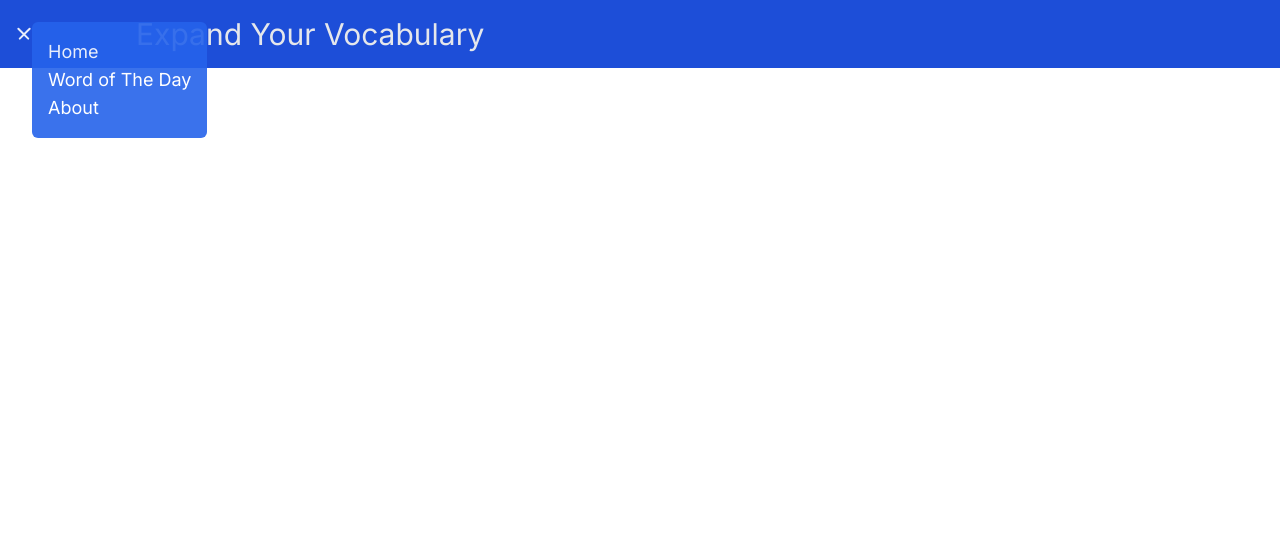
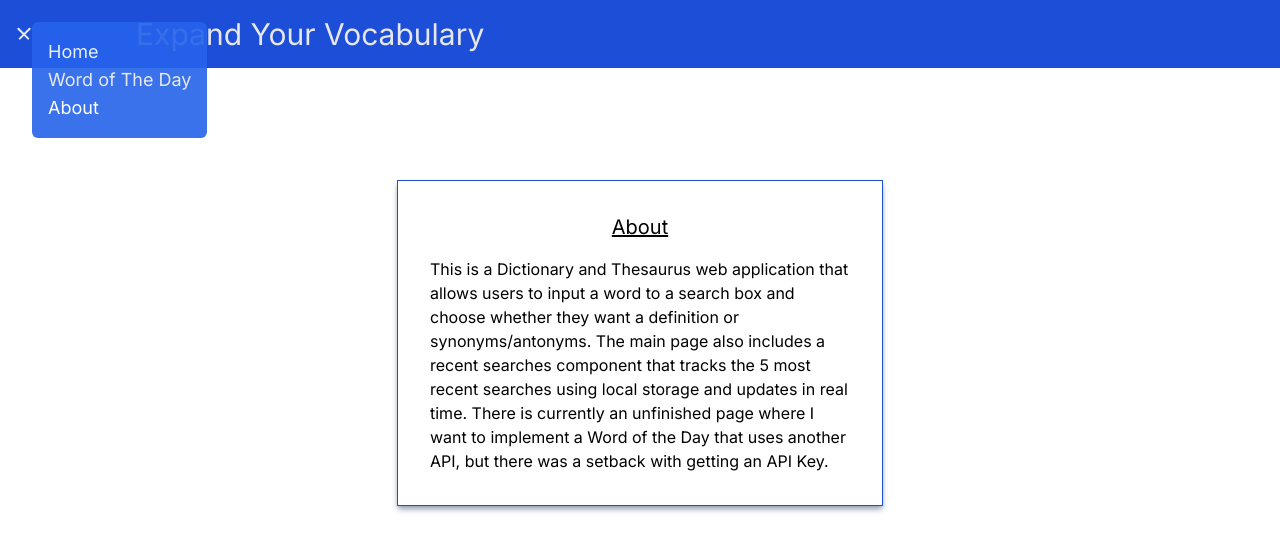
Before and after one commit to Mtec-DrewIvey/React-Dictionary, a Next.js app: page /about in a window 1280 px wide. Both pictures are taken after a click on the element 28 px from the left and 34 px from the top of the page. Shown: the top 552 px of the page. Built offline with nearby package versions, Linux system fonts and the light colour scheme.

Commit message:
updated About page. Fixed Local Storage implementation. Attempts at using .env.local file to store API keys for a little extra security

```diff
--- a/app/about/page.tsx
+++ b/app/about/page.tsx
@@ -4,6 +4,25 @@ export default function About() {
 	return (
 		<>
 			<Header />
+			<div className="flex flex-col items-center justify-center">
+				<div className="border border-solid border-blue-700 shadow-md shadow-slate-400 mt-28 max-w-[486px] p-8">
+					<div className="text-center">
+						<h2 className="text-xl text-bold underline mb-4">About</h2>
+					</div>
+					<div>
+						<p className="text-med ">
+							This is a Dictionary and Thesaurus web application that allows
+							users to input a word to a search box and choose whether they want
+							a definition or synonyms/antonyms. The main page also includes a
+							recent searches component that tracks the 5 most recent searches
+							using local storage and updates in real time. There is currently
+							an unfinished page where I want to implement a Word of the Day
+							that uses another API, but there was a setback with getting an API
+							Key.
+						</p>
+					</div>
+				</div>
+			</div>
 		</>
 	);
 }
--- a/app/components/Navigation.tsx
+++ b/app/components/Navigation.tsx
@@ -14,23 +14,23 @@ export default function Navigation() {
 			<ul
 				className={`${
 					hamburgerOpen
-						? "opacity-90 translate-x-4  lg:translate-y-6 md:translate-y-4  xs:translate-y-2 visible"
-						: "opacity-0 transition ease duration-300 invisible"
+						? "opacity-90 translate-x-4  lg:translate-y-6 md:translate-y-4  xs:translate-y-2 visible hover:cursor-pointer"
+						: "opacity-0 transition ease duration-300 invisible hover:cursor-pointer"
 				} h-fit w-fit mt-11 pr-4 py-4 absolute bg-blue-600 transition ease-in-out duration-700 rounded-md`}
 			>
-				<li className="pl-4 text-white xs:text-sm md:text-md lg:text-lg transition duration-300 hover:scale-105">
+				<li className="pl-4 text-white xs:text-sm md:text-md lg:text-lg hover:cursor-pointer transition duration-300 hover:scale-105">
 					<Link href="/">Home</Link>
 				</li>
-				<li className="pl-4 text-white xs:text-sm md:text-md lg:text-lg transition duration-300 hover:scale-105">
-					<Link href="/wordoftheday">Word of The Day</Link>
+				<li className="pl-4 text-gray-200 xs:text-sm md:text-md lg:text-lg ">
+					<p>Word of The Day</p>
 				</li>
-				<li className="pl-4 text-white xs:text-sm md:text-md lg:text-lg transition duration-300 hover:scale-105">
+				<li className="pl-4 text-white xs:text-sm md:text-md lg:text-lg hover:cursor-pointer transition duration-300 hover:scale-105">
 					<Link href="/about">About</Link>
 				</li>
 			</ul>
 			<div
 				onClick={toggleHamburger}
-				className={`w-6 h-6 flex flex-col flex-nowrap justify-around cursor-pointer items-center`}
+				className={`w-6 h-6 flex flex-col flex-nowrap justify-around hover:cursor-pointer-pointer items-center`}
 			>
 				<HamburgerMenu isOpen={hamburgerOpen} />
 			</div>
--- a/app/components/RecentSearches.tsx
+++ b/app/components/RecentSearches.tsx
@@ -2,18 +2,28 @@ import { useEffect, useState } from "react";
 
 export default function RecentSearchesComponent() {
 	const [recentSearches, setRecentSearches] = useState<string[]>([]);
+	const recentSearchesFromStorage =
+		typeof window !== "undefined"
+			? localStorage.getItem("recentSearches")
+			: null;
 
 	useEffect(() => {
-		const searches = JSON.parse(localStorage.getItem("recentSearches") || "[]");
-		setRecentSearches(searches);
-	}, []);
+		if (recentSearchesFromStorage) {
+			const searches = JSON.parse(recentSearchesFromStorage);
+			setRecentSearches(searches);
+		}
+	}, [recentSearchesFromStorage]);
 
 	return (
-		<div>
-			<h2>Recent Searches</h2>
+		<div className="p-4 m-4 h-48 min-w-fit border border-blue-800 shadow-md shadow-slate-400">
+			<h4 className="text-md text-center underline underline-offset-2 decoration-solid italic">
+				Recent Searches
+			</h4>
 			<ul>
-				{recentSearches.map((search, index) => (
-					<li key={index}>{search}</li>
+				{recentSearches.map((searchWord, index) => (
+					<li className="text-md text-left list-disc ml-4" key={index}>
+						{searchWord}
+					</li>
 				))}
 			</ul>
 		</div>
--- a/app/components/SearchComponent.tsx
+++ b/app/components/SearchComponent.tsx
@@ -9,7 +9,6 @@ export default function SearchComponent({
 }: any) {
 	const [searchWord, setSearchWord] = useState("");
 	const [timer, setTimer] = useState(null);
-	const [recentWords, setRecentWord] = useState([]);
 
 	//Debouncer -- set timer to listen to user stop typing before calling API
 	useEffect(() => {
@@ -56,7 +55,7 @@ export default function SearchComponent({
 				placeholder="Enter word here..."
 				value={searchWord}
 				onChange={setWord}
-				className="rounded-md p-2 border border-y-2 border-blue-800 shadow-sm shadow-sky-950"
+				className="rounded-md p-2 border border-y-2 border-blue-800 shadow-sm shadow-sky-950 hover:cursor-pointer"
 			/>
 		</div>
 	);
--- a/app/page.tsx
+++ b/app/page.tsx
@@ -30,8 +30,10 @@ export default function Home() {
 					/>
 				</div>
 			</div>
-			<RecentSearchesComponent />
-			{content}
+			<div className="flex gap-8 mb-12 max-h-[550px]">
+				<RecentSearchesComponent />
+				{content}
+			</div>
 		</>
 	);
 }
--- a/app/services/DictionaryThesaurus.tsx
+++ b/app/services/DictionaryThesaurus.tsx
@@ -1,7 +1,9 @@
 const options = {
 	method: "GET",
 	headers: {
-		"X-Api-Key": "ck3T3oJerkxpJohbEz7n5w==XtlGJQpWMVMTuUQ9",
+		"X-Api-Key":
+			(process.env.MY_DICT_KEY as string) ||
+			"ck3T3oJerkxpJohbEz7n5w==XtlGJQpWMVMTuUQ9", // Tried to set up api key in .env.local, couldn't find out how to make it work.
 	},
 };
 
@@ -10,14 +12,15 @@ export async function GetDictionary(word: string, setContent: Function) {
 		const url = "https://api.api-ninjas.com/v1/dictionary?word=" + word;
 		const response = await fetch(url, options);
 		const result = await response.json();
+		console.log("API Key:");
+
+		console.log(url);
 		setContent(
-			<div className="flex justify-center">
-				<div className="flex min-h-32 overflow-y-auto flex-col m-4 p-4 border border-blue-800 shadow-md shadow-slate-400">
-					<h3 className="text-xl text-center font-bold italic">
-						{result.word.charAt(0).toUpperCase() + result.word.substring(1)}
-					</h3>
-					<p className="text-left text-md font-medium">{result.definition}</p>
-				</div>
+			<div className="flex max-h-full min-h-48 overflow-y-auto flex-col m-4 mr-16 p-4 border border-blue-800 shadow-md shadow-slate-400">
+				<h3 className="text-xl text-center font-bold italic">
+					{result.word.charAt(0).toUpperCase() + result.word.substring(1)}
+				</h3>
+				<p className="text-left text-md font-medium">{result.definition}</p>
 			</div>
 		);
 	} catch (error) {
--- /dev/null
+++ b/app/services/WordOfTheDay.tsx
@@ -0,0 +1,7 @@
+const options = {
+	headers: {
+		Accept: "application/json",
+		"User-Agent": "WordnikAPI-EP/1.0.0",
+	},
+	method: "GET",
+};
--- a/next.config.mjs
+++ b/next.config.mjs
@@ -1,4 +1,5 @@
 /** @type {import('next').NextConfig} */
 const nextConfig = {};
+console.log(process.env.MY_DICT_KEY);
 
 export default nextConfig;
```
Also changed, not shown: .eslintrc.json.
